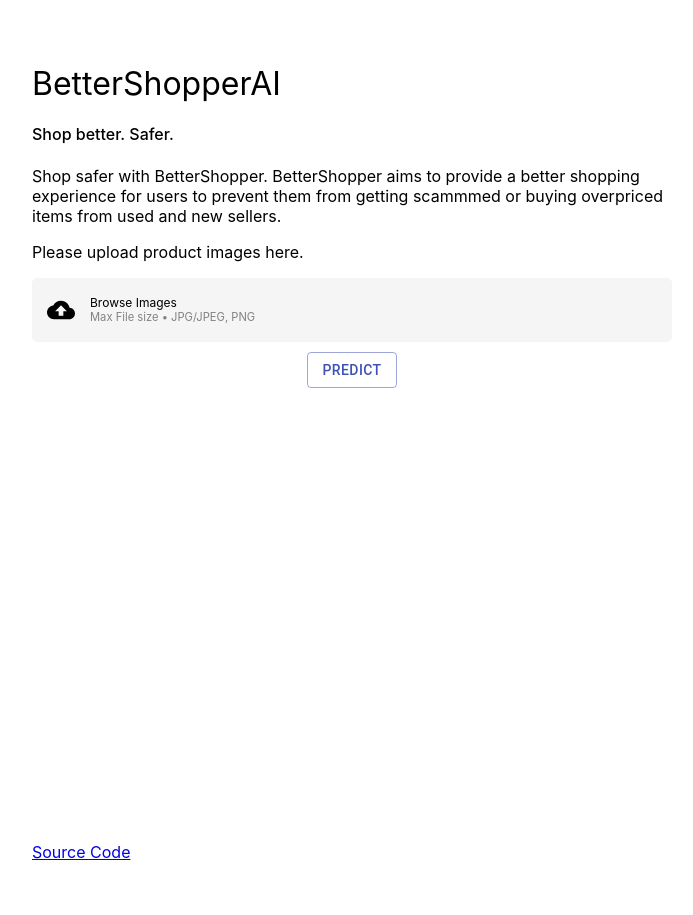
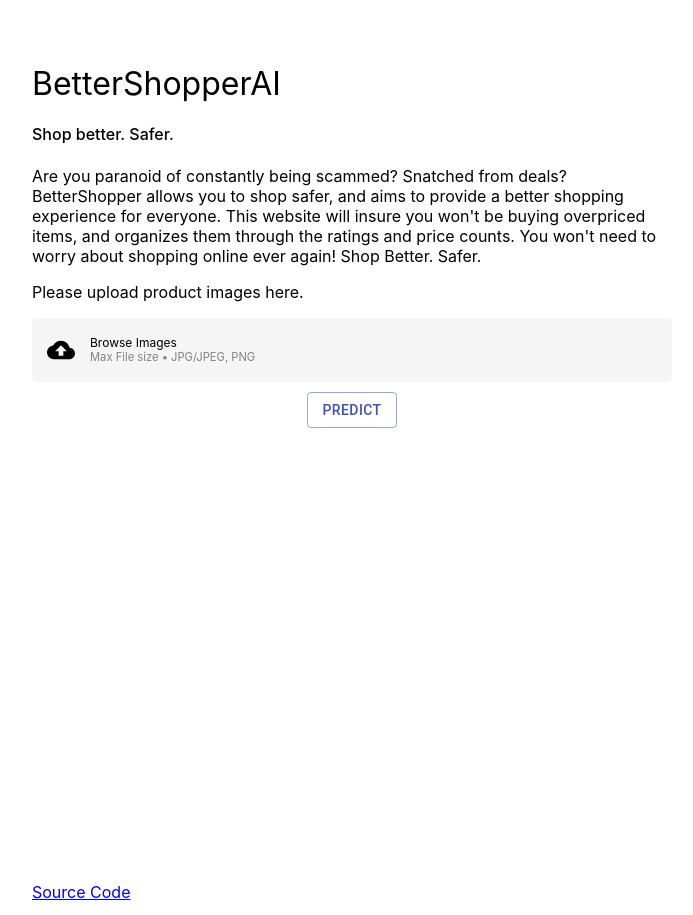
Before and after one commit to natewu/BetterShopper, a React (Create React App) app: page / in a window 1280 px wide. Shown: the whole page, without its empty margins (288-981 px from the left). Before the commit the page ends 875 px from the top, so only its background shows below. Built offline with nearby package versions, Linux system fonts and the light colour scheme.

Commit message:
Updated Description
Updated description. Tell me if it's too long

```diff
--- a/src/components/Description.js
+++ b/src/components/Description.js
@@ -7,7 +7,7 @@
                 Shop better. Safer.
             </h4>
             <p>
-                Shop safer with BetterShopper. BetterShopper aims to provide a better shopping experience for users to prevent them from getting scammmed or buying overpriced items from used and new sellers.
+                Are you paranoid of constantly being scammed? Snatched from deals? BetterShopper allows you to shop safer, and aims to provide a better shopping experience for everyone. This website will insure you won't be buying overpriced items, and organizes them through the ratings and price counts. You won't need to worry about shopping online ever again! Shop Better. Safer.
             </p>
         </div>
     )
```
